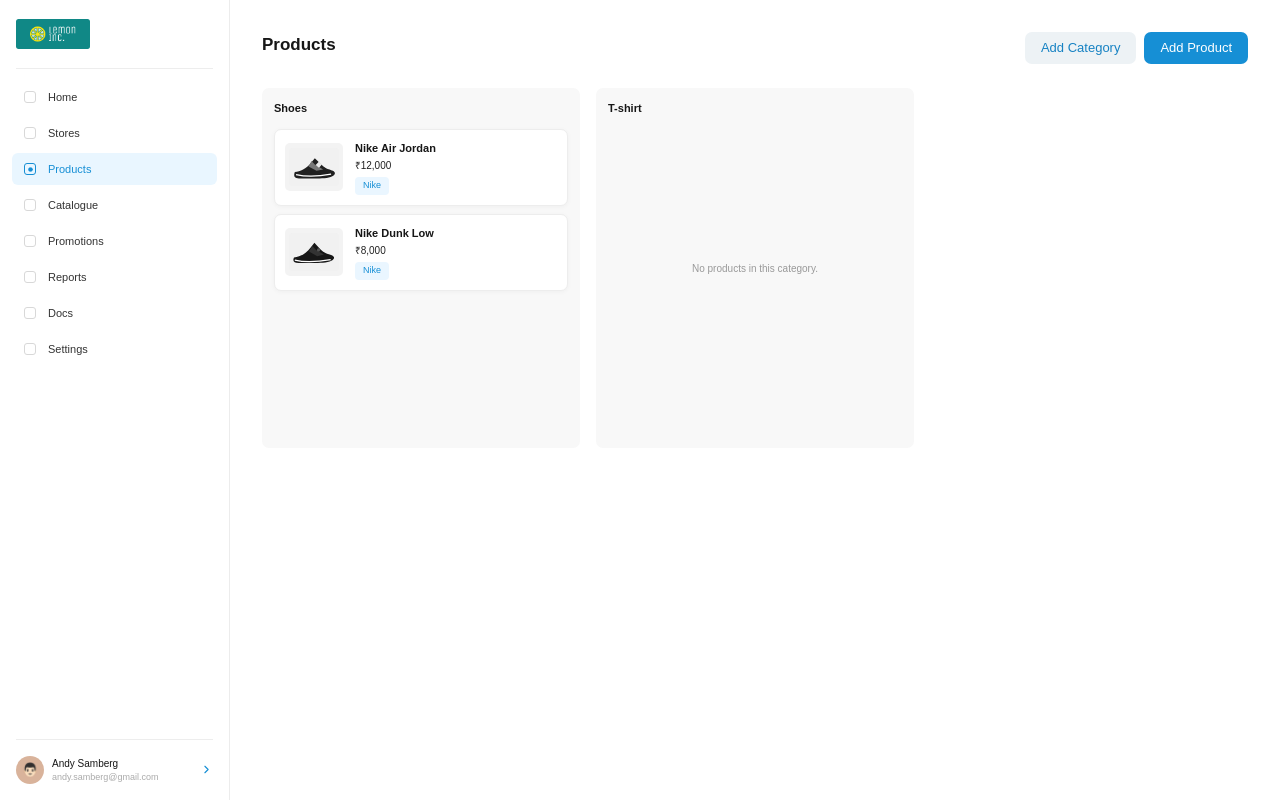
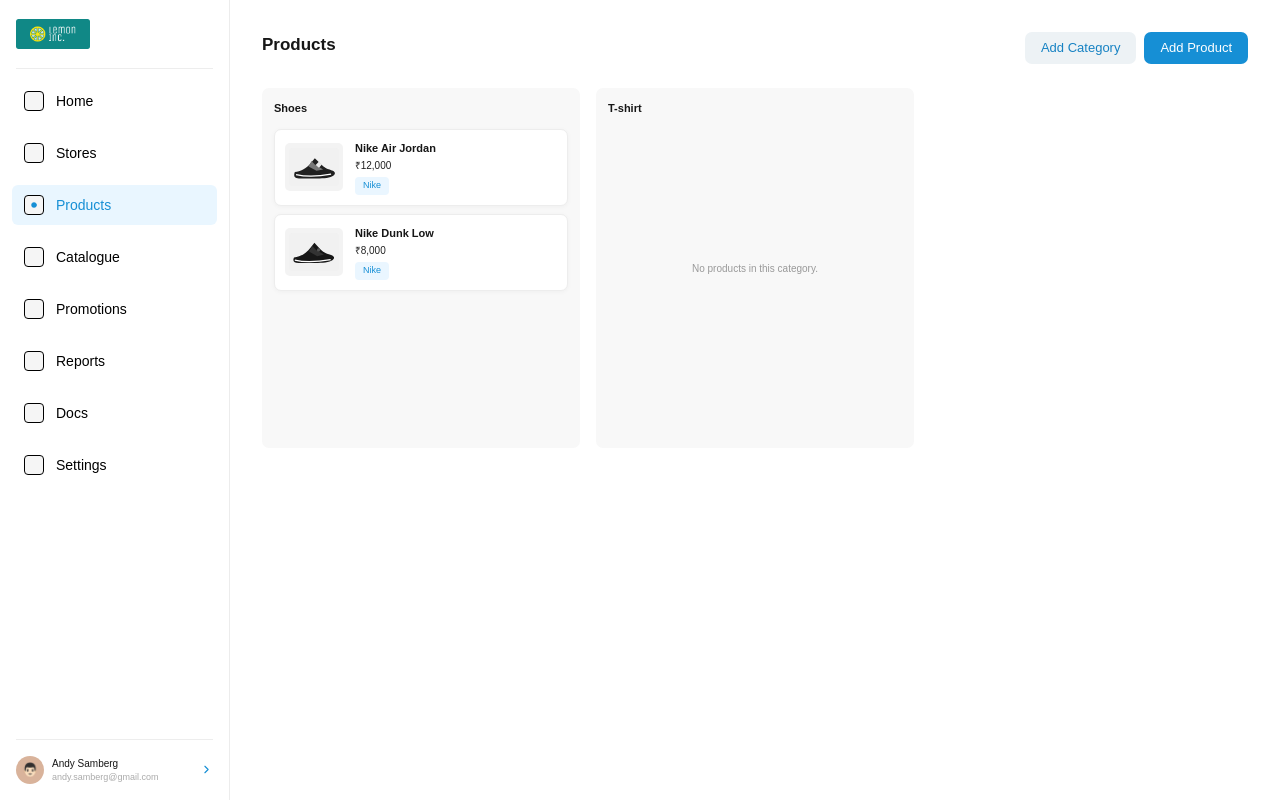
Before and after one commit to Ishita004-hub/lemon-product-management, a Next.js app: page /products in a window 1280 px wide. Built offline with nearby package versions, Linux system fonts and the light colour scheme.

Commit message:
Update Sidebar.tsx

```diff
--- a/components/layout/Sidebar.tsx
+++ b/components/layout/Sidebar.tsx
@@ -5,9 +5,7 @@ import { usePathname } from "next/navigation";
 
 import { ChevronRight, Circle } from "lucide-react";
 
-import type { NavigationItem } from "@/types/navigation";
-
-const items: NavigationItem[] = [
+const items = [
   {
     label: "Home",
     href: "/placeholder/home",
@@ -77,30 +75,26 @@ export function Sidebar({
               key={item.label}
               href={item.href}
               onClick={onNavigate}
-              className={`mb-1 flex h-8 items-center rounded-[6px] px-3 text-[11px] transition-colors ${
+              className={`mb-3 flex h-10 items-center gap-3 rounded-[6px] px-3 text-[14px] leading-[20px] transition-colors ${
                 active
-                  ? "bg-[#e9f6ff] font-medium text-[#168fd5]"
-                  : "text-[#333] hover:bg-[#f6f6f6]"
+                  ? "bg-[#e9f6ff] font-normal text-[#168fd5]"
+                  : "text-[#000000] hover:bg-[#f6f6f6]"
               }`}
             >
-              {/* ACTIVE STATE SQUARE */}
-              <span
-                className={`mr-3 grid h-3 w-3 shrink-0 place-items-center rounded-[3px] border ${
-                  active
-                    ? "border-[#168fd5]"
-                    : "border-[#d8d8d8]"
-                }`}
-              >
+              {/* 20 × 20 RECTANGLE */}
+              <span className="grid h-[20px] w-[20px] shrink-0 place-items-center rounded-[4px] border border-[#000000] bg-[#F5F5F5]">
                 {active && (
                   <Circle
-                    size={5}
+                    size={6}
                     fill="currentColor"
                   />
                 )}
               </span>
 
               {/* MENU TEXT */}
-              <span>{item.label}</span>
+              <span className="font-normal">
+                {item.label}
+              </span>
             </Link>
           );
         })}
```
